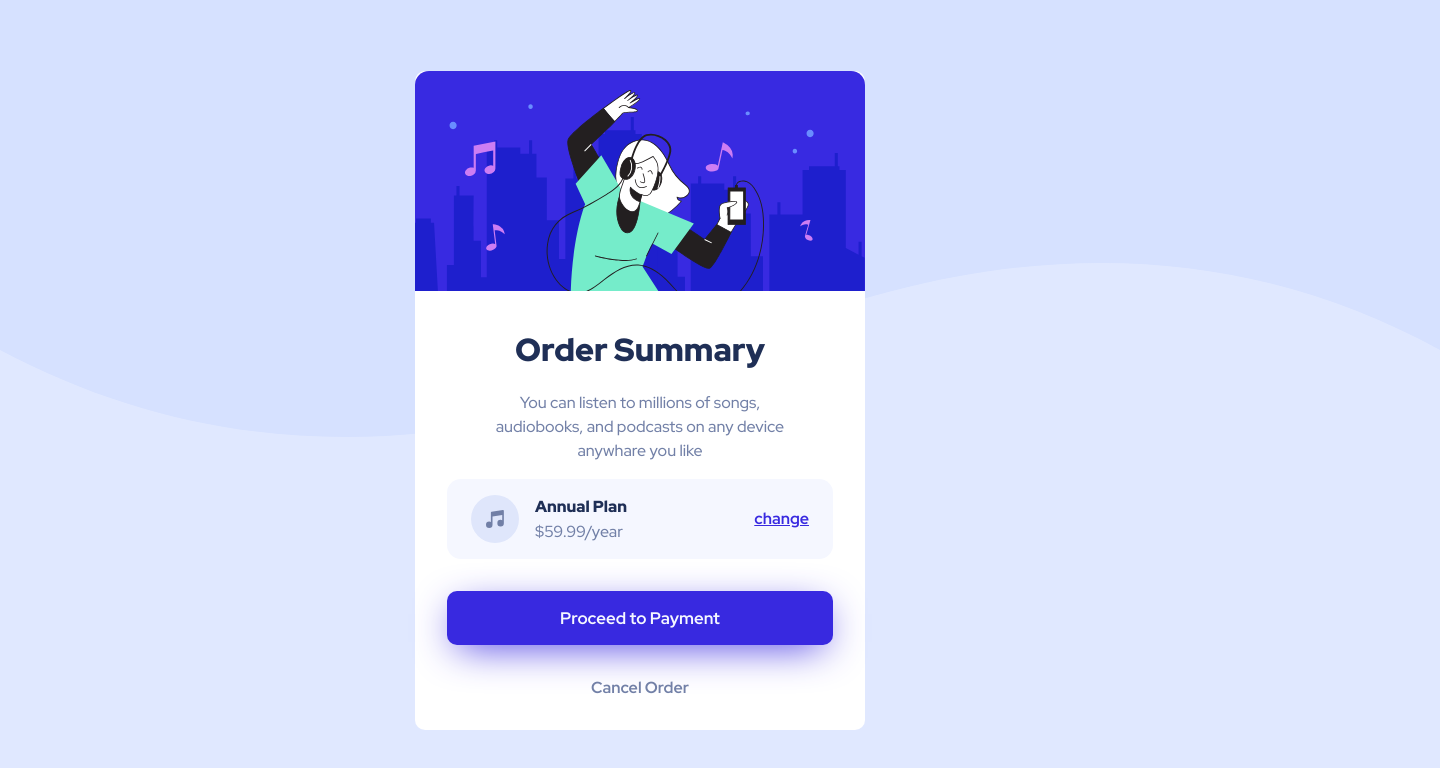
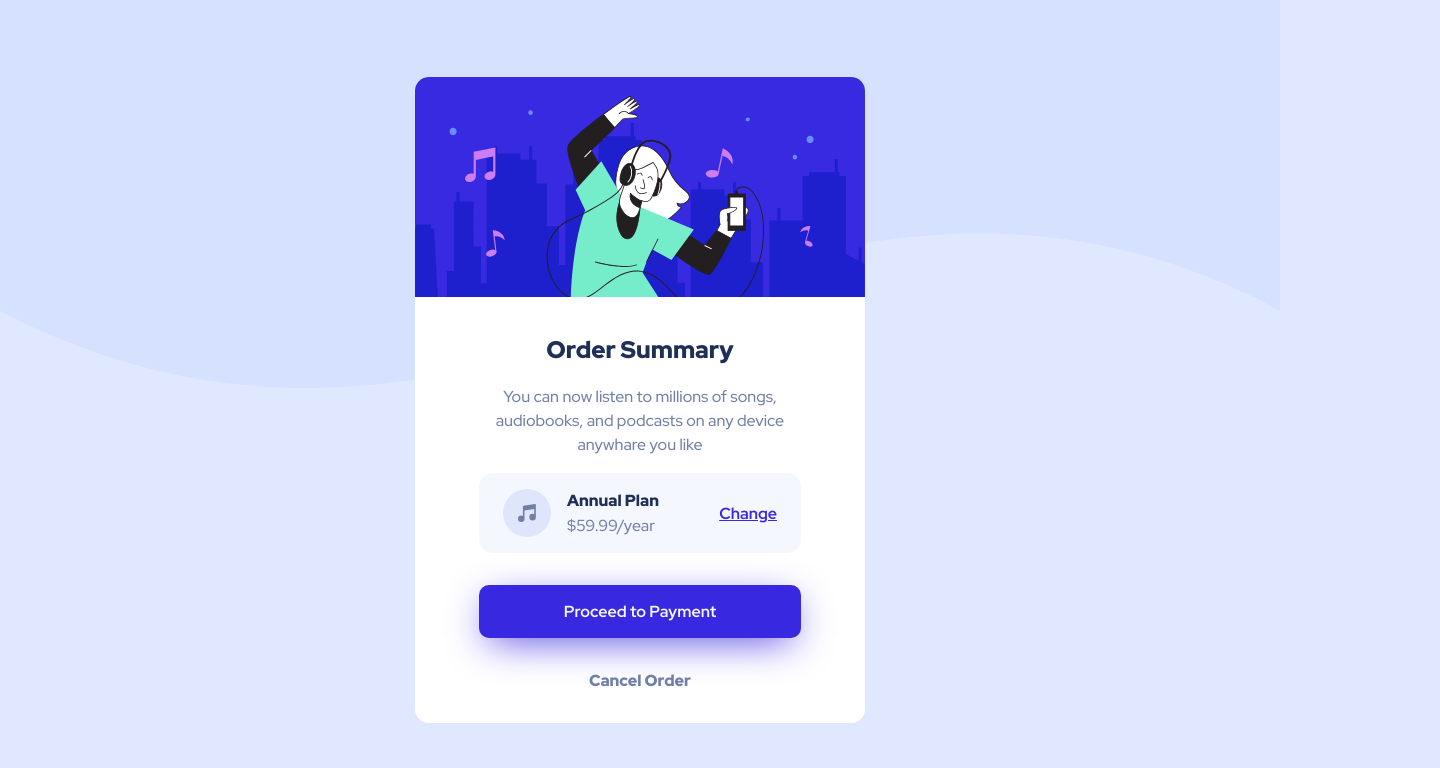
Before and after one commit to zyadfallatah/frontend-mentor-challenge-1, a plain HTML site: page index.html in a window 1280 px wide. Shown: the whole page, 1440 px wide, since content can reach past the window. Drawn offline with Linux system fonts and the light colour scheme.

Commit message:
add read me and some little adjustment

```diff
--- a/index.html
+++ b/index.html
@@ -16,15 +16,15 @@
 </head>
 <body>
   <img src="images/pattern-background-desktop.svg" alt="" class="bg">
-  <div class="container">
-  <div class="card">
+  <main class="container">
+  <section class="card">
       <img src="images/illustration-hero.svg" alt="" class="first-img">
-      <div class="content">
-        <div class="heading">
+      <section class="content">
+        <header class="heading">
           <h1>order summary</h1>
-          <p class="heading-desc">You can listen to millions of songs,
+          <p class="heading-desc">You can now listen to millions of songs,
             audiobooks, and podcasts on any device anywhare you like</p>
-        </div>
+        </header>
         <div class="subs">
           <img src="images/icon-music.svg" alt="">
           <div class="text">
@@ -35,8 +35,8 @@
         </div>
         <input type="button" value="Proceed to Payment">
         <div class="cancel">cancel order</div>
-      </div>
-    </div>
-  </div>
+      </section>
+    </section>
+  </main>
 </body>
 </html>
--- a/main.css
+++ b/main.css
@@ -25,6 +25,7 @@ body {
 }
 /* end variables */
 .bg {
+  width: 100%;
   position: absolute;
   z-index: -1;
 }
@@ -40,14 +41,15 @@ body {
 }
 .card {
   width: 450px;
-  border-radius: 10px;
+  border-radius: 14px;
   background-color: #ffffff;
   margin: 0 1.5rem;
 }
 .content {
-  padding: 0 2rem 2rem;
+  padding: 0 4rem 2rem;
 }
 h1 {
+  font-size: 1.5rem;
   color: var(--Dark-blue);
   text-align: center;
   font-weight: 900;
@@ -84,6 +86,7 @@ h1 {
   color: var(--Desaturated-blue);
 }
 .subs a {
+  text-transform: capitalize;
   color: var(--Bright-blue);
   font-weight: 700;
 }
@@ -99,7 +102,7 @@ input {
   outline: 0;
   background-color: var(--Bright-blue);
   padding: 1rem;
-  font-size: 1.05em;
+  font-size: 1em;
   font-weight: 700;
   color: var(--Very-pale-blue);
   box-shadow: 0 10px 40px -10px var(--Bright-blue);
@@ -111,7 +114,7 @@ input:hover {
 .cancel {
   text-align: center;
   text-transform: capitalize;
-  font-weight: 700;
+  font-weight: 900;
   color: var(--Desaturated-blue);
 }
 .cancel:hover {
```
Also changed, not shown: design/editable-one.png (added), design/front-end mentor ch-1.png (added), 2 other files.
